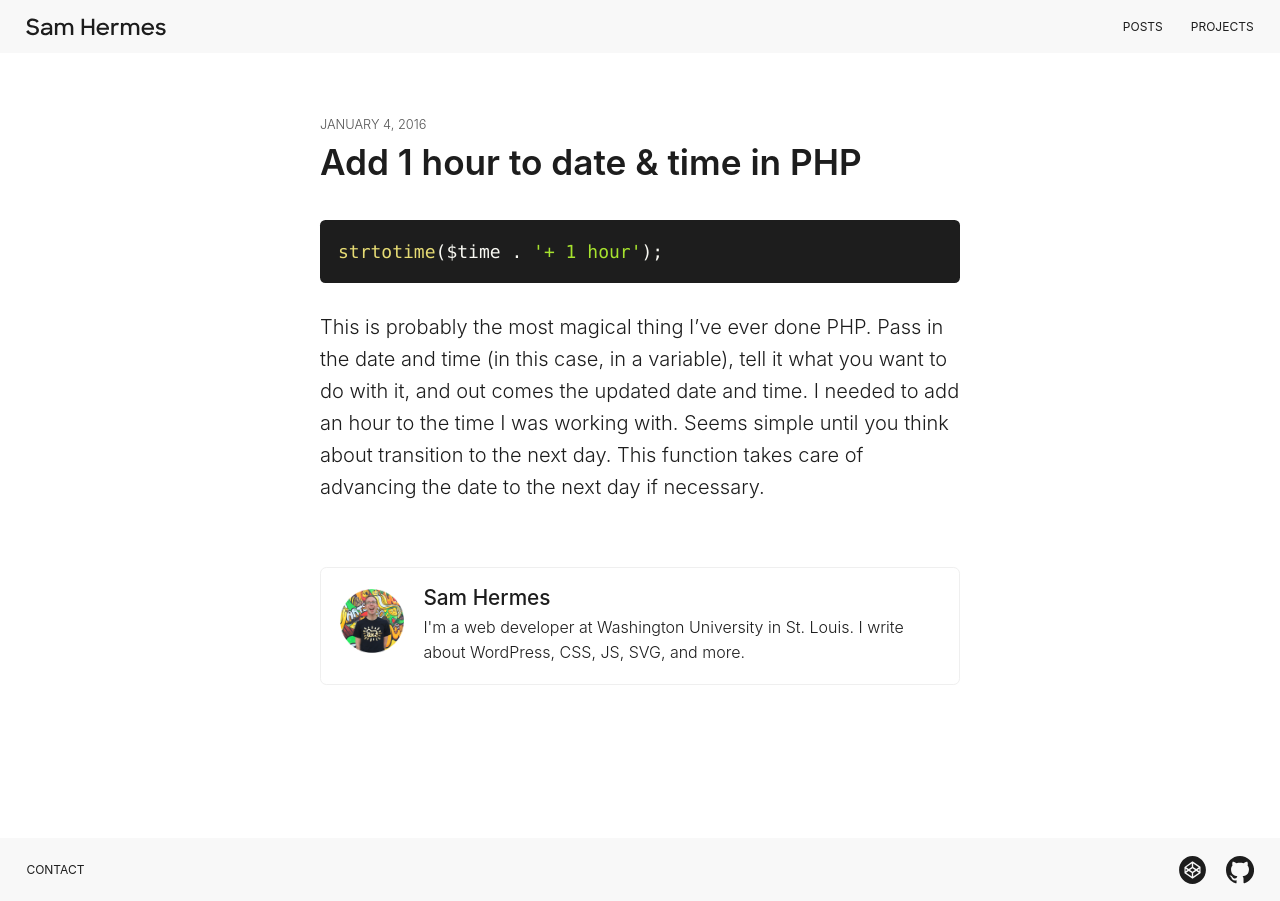
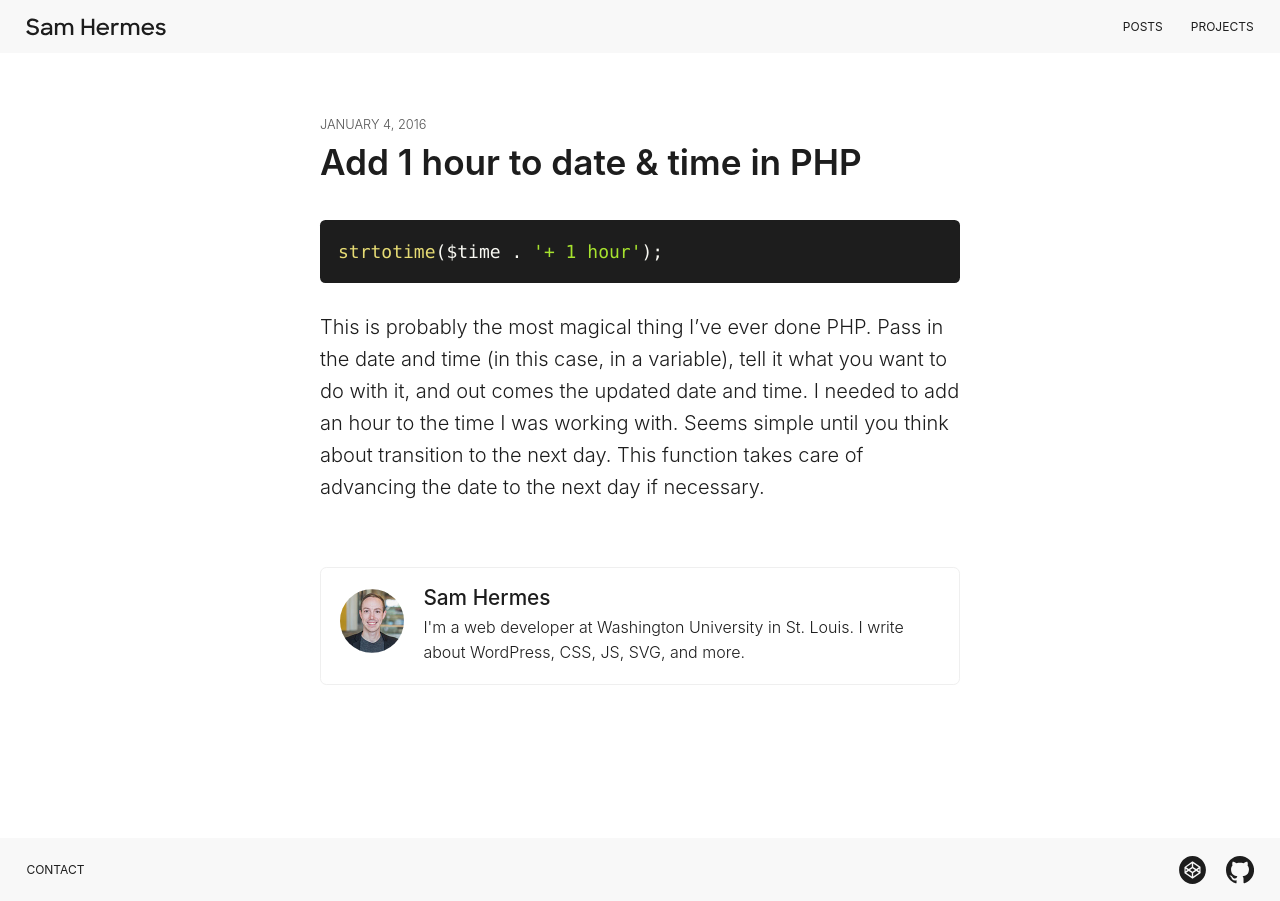
Before and after one commit to samhermes/samhermes.github.io, a Jekyll site: the page built from _posts/2016-01-04-add-one-hour-to-date-and-time-in-php.markdown, in a window 1280 px wide. Built offline with Jekyll 4.4.1, drawn with Linux system fonts in a browser that asks for light colours.

Commit message:
Update post footer image

```diff
--- a/_layouts/post.html
+++ b/_layouts/post.html
@@ -13,7 +13,7 @@ layout: default
   </div>
 
   <div class="about-me">
-    <img src="/img/samhermes.png" alt="Sam Hermes">
+    <img src="/img/samhermes.jpg" alt="Sam Hermes">
     <div class="about-me-text">
     	<p class="name">Sam Hermes</p>
     	<p class="description">I'm a web developer at Washington University in St. Louis. I write about WordPress, CSS, JS, SVG, and more.</p>
--- a/_sass/_posts.scss
+++ b/_sass/_posts.scss
@@ -260,6 +260,7 @@
     height: 3rem;
     margin-right: 1rem;
     padding: 0.2rem 0;
+    border-radius: 50%;
 
     @media screen and (min-width: 30em) {
       width: 4rem;
```
Also changed, not shown: img/samhermes.jpg (added), img/samhermes.png (deleted).
